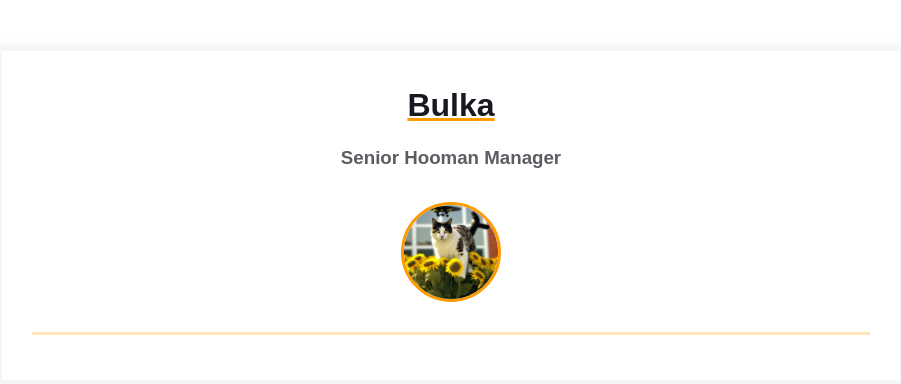
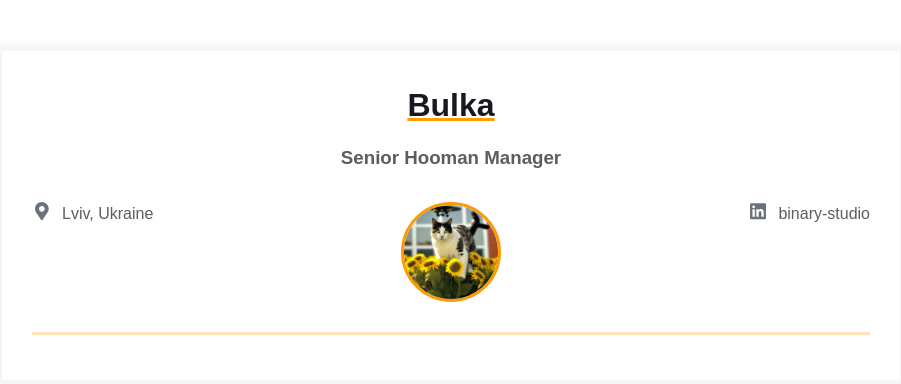
Before and after one commit to vlad-blip/homepage, a plain HTML site: page index.html in a window 1280 px wide. Shown: the whole page, without its empty margins (189-1090 px from the left). Drawn offline with Linux system fonts and the light colour scheme.

Commit message:
Added contact info blocks

```diff
--- a/index.html
+++ b/index.html
@@ -17,13 +17,34 @@
                     <h3 class="contact-info__sub-header">Senior Hooman Manager</h3>
 
                     <div class="contact_info_container fh">
-                        <div class="contact-info__block"></div>
+                        <div class="contact-info__block"><a href="" rel="author" class="contact-info__item">
+                                <div class="contact-info__item-icon-wrapper">
+                                    <svg class="contact-info__item-icon" xmlns="http://www.w3.org/2000/svg"
+                                        viewBox="0 0 384 512">
+                                        <path
+                                            d="M172.268 501.67C26.97 291.031 0 269.413 0 192 0 85.961 85.961 0 192 0s192 85.961 192 192c0 77.413-26.97 99.031-172.268 309.67-9.535 13.774-29.93 13.773-39.464 0zM192 272c44.183 0 80-35.817 80-80s-35.817-80-80-80-80 35.817-80 80 35.817 80 80 80z">
+                                        </path>
+                                    </svg>
+                                </div>
+                                <span>Lviv, Ukraine</span>
+                            </a></div>
 
                         <div class="contact-info__block contact-info__block--center">
                             <img class="contact-info__avatar" src="assets/bulka.jpg" alt="Avatar">
                         </div>
 
-                        <div class="contact-info__block"></div>
+                        <div class="contact-info__block"><a href="https://ua.linkedin.com/company/binary-studio_241166"
+                                rel="author" class="contact-info__item">
+                                <div class="contact-info__item-icon-wrapper">
+                                    <svg class="contact-info__item-icon" xmlns="http://www.w3.org/2000/svg"
+                                        viewBox="0 0 448 512">
+                                        <path
+                                            d="M416 32H31.9C14.3 32 0 46.5 0 64.3v383.4C0 465.5 14.3 480 31.9 480H416c17.6 0 32-14.5 32-32.3V64.3c0-17.8-14.4-32.3-32-32.3zM135.4 416H69V202.2h66.5V416zm-33.2-243c-21.3 0-38.5-17.3-38.5-38.5S80.9 96 102.2 96c21.2 0 38.5 17.3 38.5 38.5 0 21.3-17.2 38.5-38.5 38.5zm282.1 243h-66.4V312c0-24.8-.5-56.7-34.5-56.7-34.6 0-39.9 27-39.9 54.9V416h-66.4V202.2h63.7v29.2h.9c8.9-16.8 30.6-34.5 62.9-34.5 67.2 0 79.7 44.3 79.7 101.9V416z">
+                                        </path>
+                                    </svg>
+                                </div>
+                                <span>binary-studio</span>
+                            </a></div>
                     </div>
                 </div>
             </div>
```
